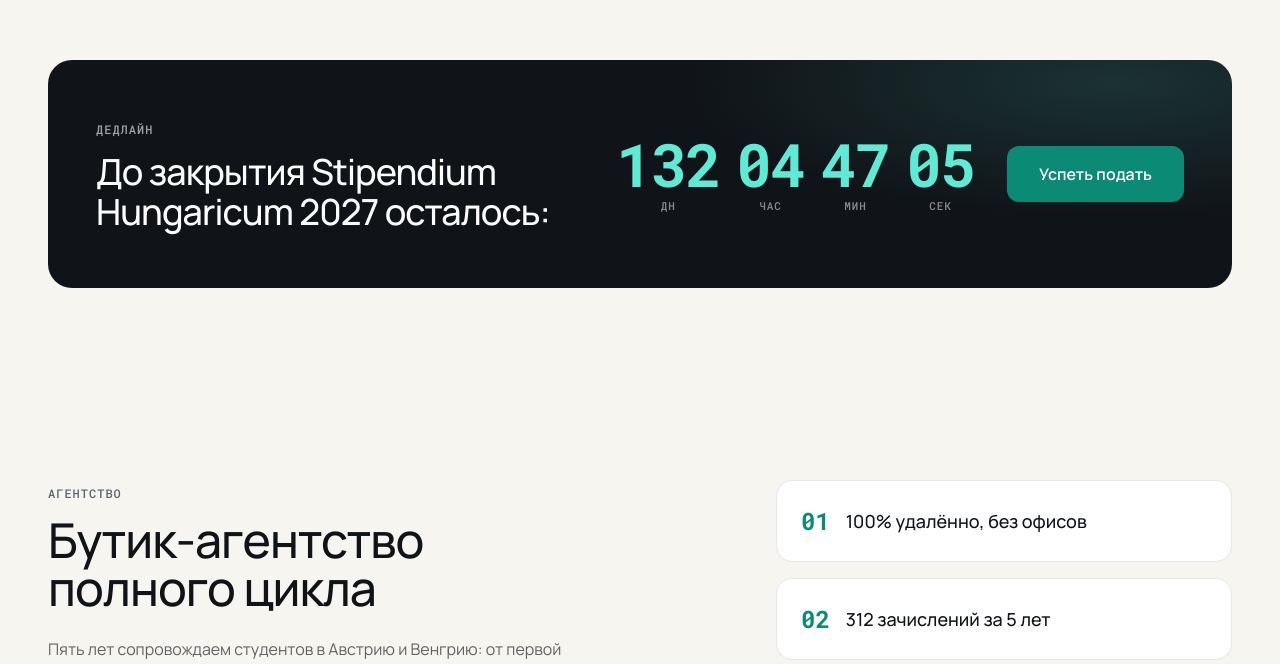
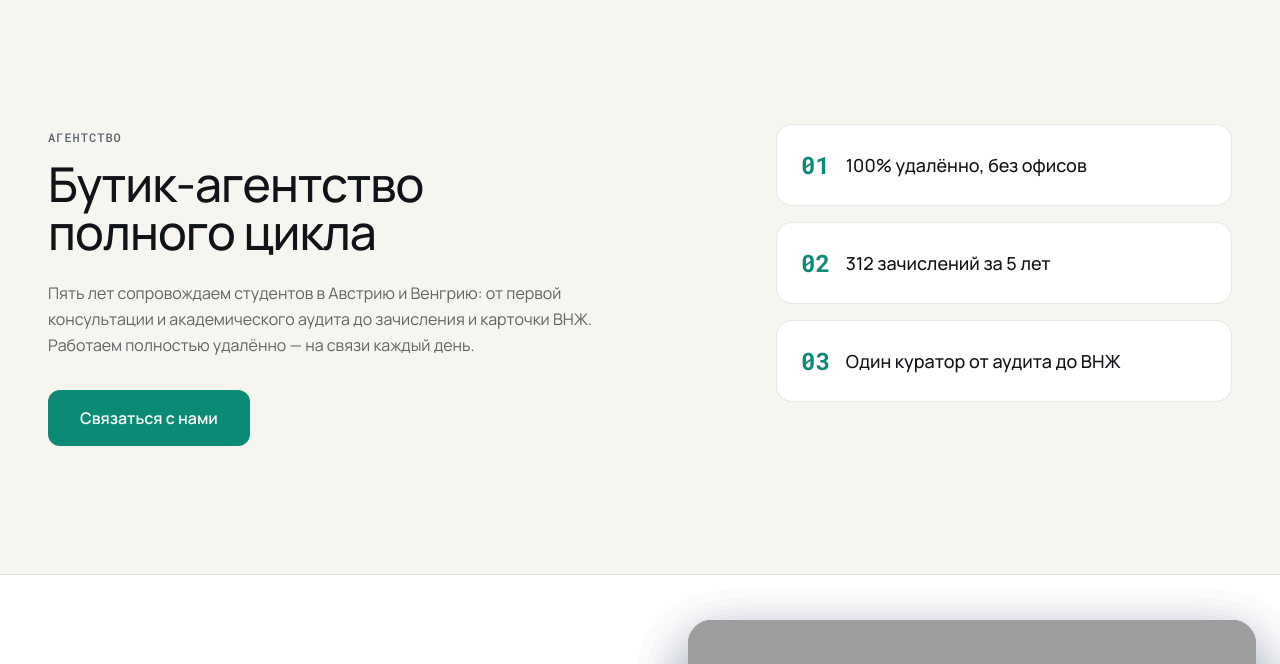
Before and after one commit to McQueeeeeen/nexora, a Next.js app: page / in a window 1280 px wide. Shown: the part 3516-4180 px from the top of the page. Built offline with nearby package versions, Linux system fonts and the light colour scheme; grey boxes are pictures that could not be loaded.

Commit message:
remove artificial deadline countdown ticker for clean editorial flow

```diff
--- a/app/page.tsx
+++ b/app/page.tsx
@@ -2,7 +2,6 @@
 import Header from "../components/Header";
 import Hero from "../components/Hero";
 import Statement from "../components/Statement";
-import Deadline from "../components/Deadline";
 import About from "../components/About";
 import Services from "../components/Services";
 import Cta from "../components/Cta";
@@ -22,7 +21,6 @@
       <Header />
       <Hero />
       <Statement />
-      <Deadline />
       <About />
       <Services />
       <Cta />
--- a/components/Deadline.tsx
+++ /dev/null
@@ -1,69 +0,0 @@
-"use client";
-import { useEffect, useState } from "react";
-import { wrap, Tag, Reveal, Btn } from "./ui";
-
-// Счётчик до дедлайна Stipendium Hungaricum (15 января, Будапешт).
-// Год перекатывается сам: если дедлайн прошёл — считаем до следующего.
-function nextDeadline(now: Date): Date {
-  const y = now.getFullYear();
-  const thisYear = new Date(`${y}-01-15T23:59:00+01:00`);
-  return now.getTime() > thisYear.getTime() ? new Date(`${y + 1}-01-15T23:59:00+01:00`) : thisYear;
-}
-
-function parts(ms: number) {
-  const s = Math.max(0, Math.floor(ms / 1000));
-  return {
-    d: Math.floor(s / 86400),
-    h: Math.floor((s % 86400) / 3600),
-    m: Math.floor((s % 3600) / 60),
-    s: s % 60,
-  };
-}
-
-const pad = (n: number) => String(n).padStart(2, "0");
-
-export default function Deadline() {
-  const [now, setNow] = useState(() => Date.now());
-  useEffect(() => {
-    const t = setInterval(() => setNow(Date.now()), 1000);
-    return () => clearInterval(t);
-  }, []);
-  const target = nextDeadline(new Date(now));
-  const p = parts(target.getTime() - now);
-  const year = target.getFullYear();
-
-  return (
-    <section className={`${wrap} py-12 lg:py-16`}>
-      <Reveal>
-        <div className="relative overflow-hidden rounded-2xl bg-[#101418] px-6 py-10 text-white lg:rounded-3xl lg:px-12 lg:py-14">
-          <div aria-hidden className="pointer-events-none absolute inset-0"
-            style={{ background: "radial-gradient(55% 90% at 90% 10%, rgba(94,234,212,0.14), transparent 65%)" }} />
-          <div className="relative flex flex-col items-start justify-between gap-8 lg:flex-row lg:items-center">
-            <div>
-              <Tag dark>Дедлайн</Tag>
-              <h2 className="mt-3 max-w-[560px] text-balance text-2xl font-medium tracking-tight sm:text-3xl lg:text-4xl">
-                До закрытия Stipendium Hungaricum {year} осталось:
-              </h2>
-            </div>
-            <div className="flex items-center gap-5 lg:gap-8">
-              <div className="flex gap-3 font-mono tabular-nums sm:gap-4" role="timer" aria-label={`Осталось ${p.d} дней ${p.h} часов ${p.m} минут`}>
-                {[
-                  [pad(p.d), "дн"],
-                  [pad(p.h), "час"],
-                  [pad(p.m), "мин"],
-                  [pad(p.s), "сек"],
-                ].map(([v, label]) => (
-                  <div key={label} className="flex flex-col items-center">
-                    <span className="text-4xl font-bold tracking-tight sm:text-5xl lg:text-6xl" style={{ color: "var(--brand-bright)" }}>{v}</span>
-                    <span className="mt-1 text-[11px] uppercase tracking-[1px] text-white/50">{label}</span>
-                  </div>
-                ))}
-              </div>
-              <Btn href="#contact" className="hidden h-14 shrink-0 rounded-xl px-8 text-base sm:inline-flex">Успеть подать</Btn>
-            </div>
-          </div>
-        </div>
-      </Reveal>
-    </section>
-  );
-}
```
